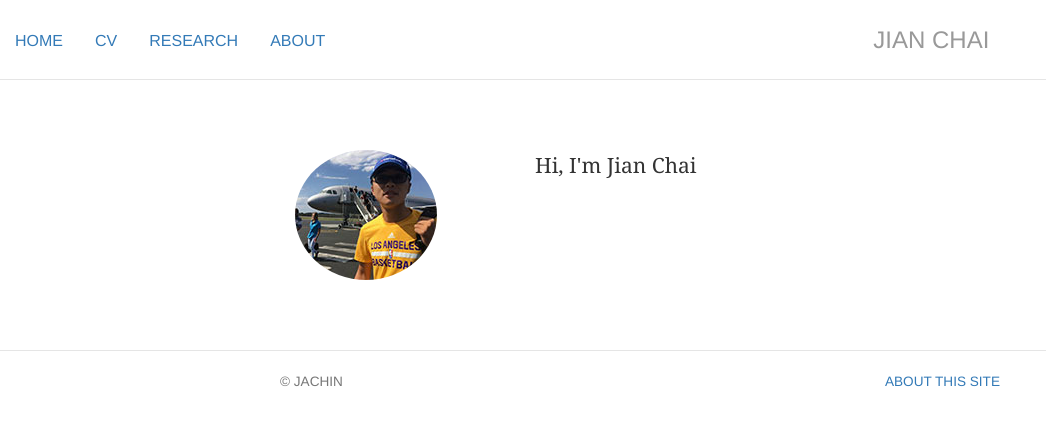
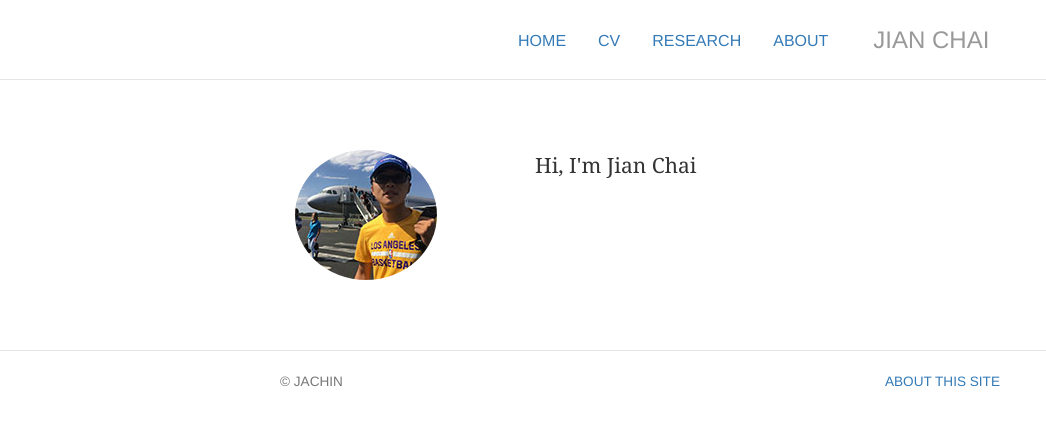
Before and after one commit to jachinchai/jachinchai.github.io, a Jekyll site: the page built from index.html, in a window 1280 px wide. Shown: the top 426 px of the page, without its empty margins (0-1046 px from the left). Built offline with Jekyll 4.4.1, drawn with Linux system fonts in a browser that asks for light colours; nearby versions of some CDN libraries.

Commit message:
Update default.html

```diff
--- a/_layouts/default.html
+++ b/_layouts/default.html
@@ -14,7 +14,7 @@
 			<div class="header">
 				<div class="row">
 					<div class="col-sm-8">
-						<ul class="nav nav-pills">
+						<ul class="nav nav-pills pull-right">
 						<li><a href="/">Home</a></li>
 	        				<li><a href="/cv">CV</a></li>
 	        				<li><a href="/blog">Research</a></li>
```
